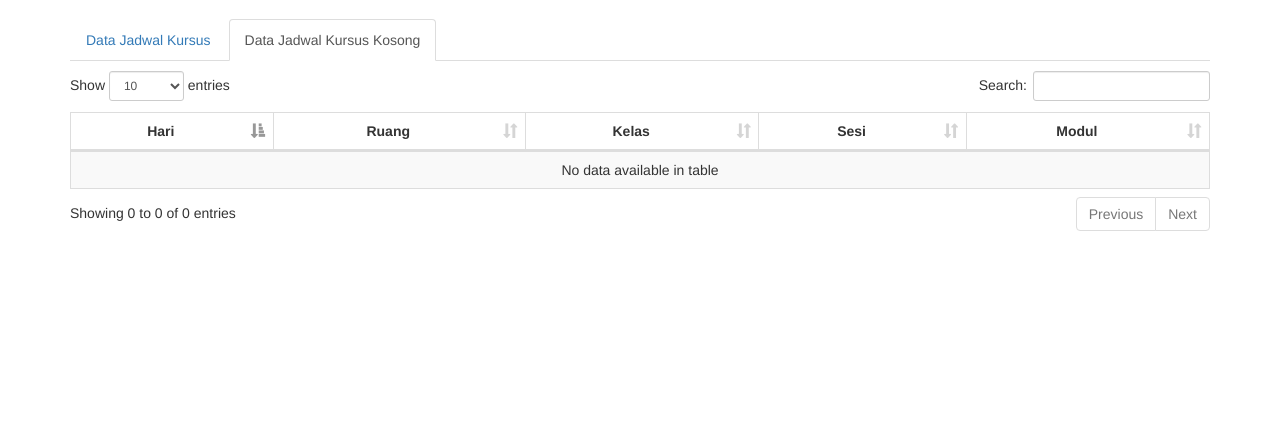
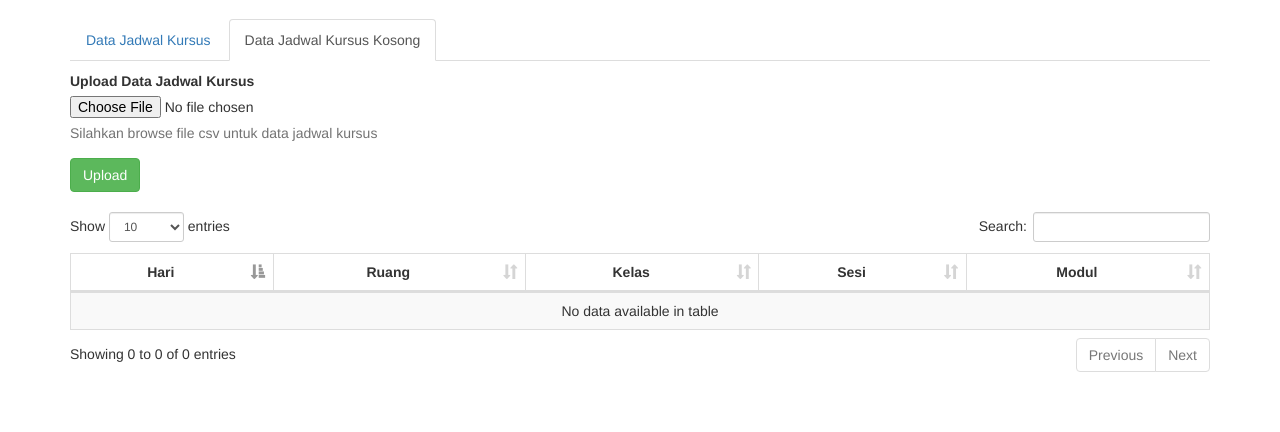
Before and after one commit to RizkiMufrizal/Aplikasi-Penjadwalan, a CodeIgniter app: page /Aplikasi-Penjadwalan/index.php/kursus in a window 1280 px wide, after a click on "Data Jadwal Kursus Kosong". Shown: the part 51-483 px from the top of the page. Run offline with CodeIgniter, Linux system fonts and the light colour scheme; data that the repository does not hold is empty.

Commit message:
Update kursus view

```diff
--- a/application/views/KursusView.php
+++ b/application/views/KursusView.php
@@ -63,7 +63,20 @@
                         </table>
                     </div>
                     <div role="tabpanel" class="tab-pane" id="profile">
+
                         <p></p>
+
+                        <form method="post" action="<?php echo base_url() ?>index.php/KursusController/uploadJadwalKursus" enctype="multipart/form-data">
+                            <div class="form-group">
+                                <label for="exampleInputFile">Upload Data Jadwal Kursus</label>
+                                <input type="file" name="userfile">
+                                <p class="help-block">Silahkan browse file csv untuk data jadwal kursus</p>
+                            </div>
+                            <button type="submit" class="btn btn-success">Upload</button>
+                        </form>
+
+                        <br>
+
                         <table id="tabel2" class="table table-bordered table-hover table-responsive table-striped">
                             <thead>
                                 <tr>
```
